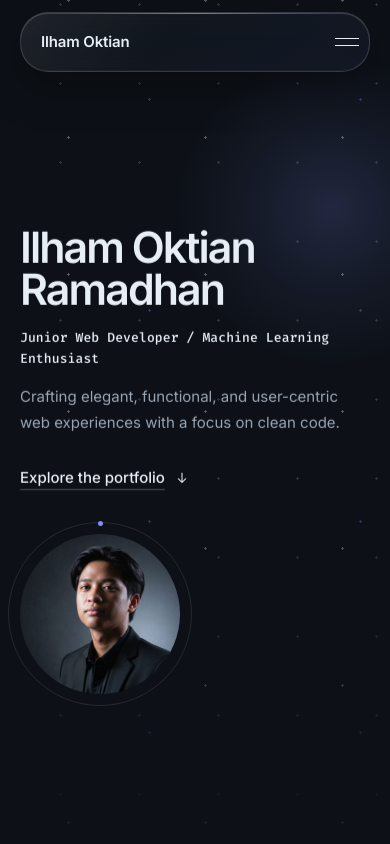
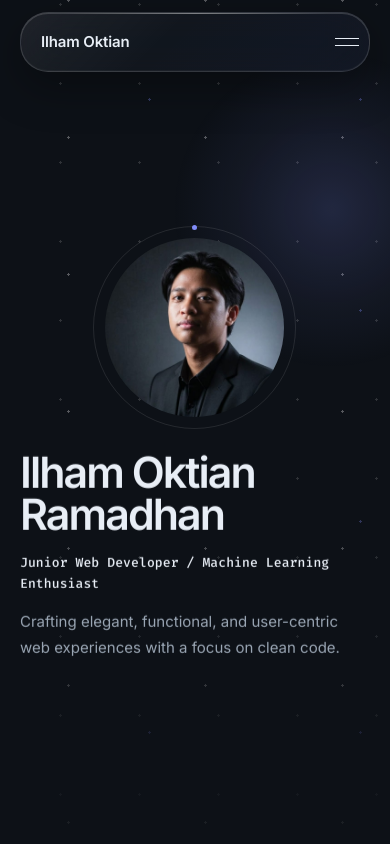
Before and after one commit to Naitkomahli/web-portofolio, a plain HTML site: page index.html in a window 390 px wide. Shown: the top 844 px of the page. Drawn offline with Linux system fonts and the light colour scheme.

Commit message:
Polish mobile hero and remove top progress bar
Center the portrait above the hero name on narrow screens, remove the Explore CTA, and drop the page-level scroll meter.

```diff
--- a/index.html
+++ b/index.html
@@ -78,9 +78,6 @@
     </div>
 
     <!-- ===== NAV ===== -->
-    <div class="scroll-meter" aria-hidden="true">
-      <span data-scroll-meter></span>
-    </div>
     <header class="site-nav" id="site-nav">
       <div class="nav-dock" data-nav-dock>
         <a class="brand" href="#home" aria-label="Ilham Oktian, back to top">
@@ -131,24 +128,6 @@
                 Crafting elegant, functional, and user-centric web experiences
                 with a focus on clean code.
               </p>
-              <a class="text-link hero-link load-reveal" href="#projects" style="--load-delay: 0.7s">
-                <span data-i18n="hero-cta">Explore the portfolio</span>
-                <svg
-                  class="icon"
-                  aria-hidden="true"
-                  focusable="false"
-                  viewBox="0 0 16 16"
-                  width="14"
-                  height="14"
-                >
-                  <path
-                    d="M8 2v11M3.5 8.5 8 13l4.5-4.5"
-                    fill="none"
-                    stroke="currentColor"
-                    stroke-width="1.2"
-                  />
-                </svg>
-              </a>
             </div>
             <div class="hero-portrait">
               <img
--- a/main.js
+++ b/main.js
@@ -226,7 +226,6 @@
   const toggle = document.getElementById("nav-toggle");
   const menu = document.getElementById("nav-menu");
   const links = Array.from(document.querySelectorAll(".nav-link"));
-  const meter = document.querySelector("[data-scroll-meter]");
   const stars = document.querySelector(".hero-stars");
   const copy = document.querySelector(".hero-copy");
   const portrait = document.querySelector(".hero-portrait");
@@ -341,12 +340,6 @@
     }
     lastY = y;
 
-    if (meter) {
-      const max = document.documentElement.scrollHeight - vh;
-      const ratio = max > 0 ? Math.min(1, Math.max(0, y / max)) : 0;
-      meter.style.transform = `scaleX(${ratio.toFixed(4)})`;
-    }
-
     // Scene 1: the field lags, the portrait sinks, the copy lifts away.
     const heroHeight = hero ? hero.offsetHeight || vh : vh;
     const progress = Math.min(1, Math.max(0, y / heroHeight));
@@ -363,7 +356,8 @@
         copy.style.transform = `translate3d(0, ${(-48 * progress).toFixed(2)}px, 0)`;
       }
       if (portrait) {
-        portrait.style.transform = `translate3d(0, ${(64 * progress).toFixed(2)}px, 0)`;
+        const drift = desktop.matches ? 64 : -24;
+        portrait.style.transform = `translate3d(0, ${(drift * progress).toFixed(2)}px, 0)`;
       }
     }
 
@@ -619,7 +613,6 @@
       "hero-subtitle": "Junior Web Developer / Machine Learning Enthusiast",
       "hero-desc":
         "Crafting elegant, functional, and user-centric web experiences with a focus on clean code.",
-      "hero-cta": "Explore the portfolio",
       "about-title": "About",
       "about-lead":
         "I am a Junior Web Developer and Machine Learning Enthusiast based in Indonesia.",
@@ -724,7 +717,6 @@
       "hero-subtitle": "Junior Web Developer / Penggemar Machine Learning",
       "hero-desc":
         "Membangun pengalaman web yang elegan, fungsional, dan berpusat pada pengguna dengan fokus pada kode yang bersih.",
-      "hero-cta": "Jelajahi portofolio",
       "about-title": "Tentang",
       "about-lead":
         "Saya adalah Junior Web Developer dan Penggemar Machine Learning yang berbasis di Indonesia.",
--- a/style.css
+++ b/style.css
@@ -383,26 +383,6 @@ summary {
 
 /* ===== NAV ===== */
 
-.scroll-meter {
-  position: fixed;
-  top: 0;
-  left: 0;
-  right: 0;
-  z-index: 700;
-  height: 2px;
-  pointer-events: none;
-}
-
-.scroll-meter span {
-  display: block;
-  width: 100%;
-  height: 100%;
-  background: linear-gradient(90deg, var(--accent), var(--accent-strong));
-  transform: scaleX(0);
-  transform-origin: left center;
-  will-change: transform;
-}
-
 .site-nav {
   position: fixed;
   inset: 0 0 auto 0;
@@ -716,34 +696,6 @@ summary {
   color: var(--muted);
 }
 
-.text-link {
-  display: inline-flex;
-  align-items: center;
-  gap: 10px;
-  min-height: 44px;
-  font-size: 0.9375rem;
-  font-weight: 500;
-  color: var(--ink);
-  text-decoration: underline;
-  text-decoration-color: var(--wire-strong);
-  text-underline-offset: 6px;
-  transition: color 0.2s var(--ease), text-decoration-color 0.2s var(--ease);
-}
-
-.text-link:hover,
-.text-link:focus-visible {
-  color: var(--accent);
-  text-decoration-color: var(--accent);
-}
-
-.text-link .icon {
-  transition: transform 0.2s var(--ease);
-}
-
-.text-link:hover .icon {
-  transform: translateY(3px);
-}
-
 .hero-portrait {
   position: relative;
   justify-self: end;
@@ -1671,8 +1623,9 @@ summary {
   }
 
   .hero-portrait {
-    justify-self: start;
-    width: min(42vw, 26svh, 160px);
+    order: -1;
+    justify-self: center;
+    width: min(46vw, 28svh, 180px);
   }
 
   .hero-portrait::before {
@@ -1882,7 +1835,7 @@ summary {
 
 @media (max-width: 359px) {
   .hero-portrait {
-    width: min(38vw, 24svh, 130px);
+    width: min(42vw, 26svh, 140px);
   }
 }
 
@@ -1915,12 +1868,9 @@ summary {
   }
 
   .hero-portrait {
+    order: 0;
     justify-self: end;
     width: min(26vw, 46svh, 130px);
-  }
-
-  .hero-link {
-    font-size: 0.875rem;
   }
 
   .work-sequence {
```
Also changed, not shown: 1 other file.
